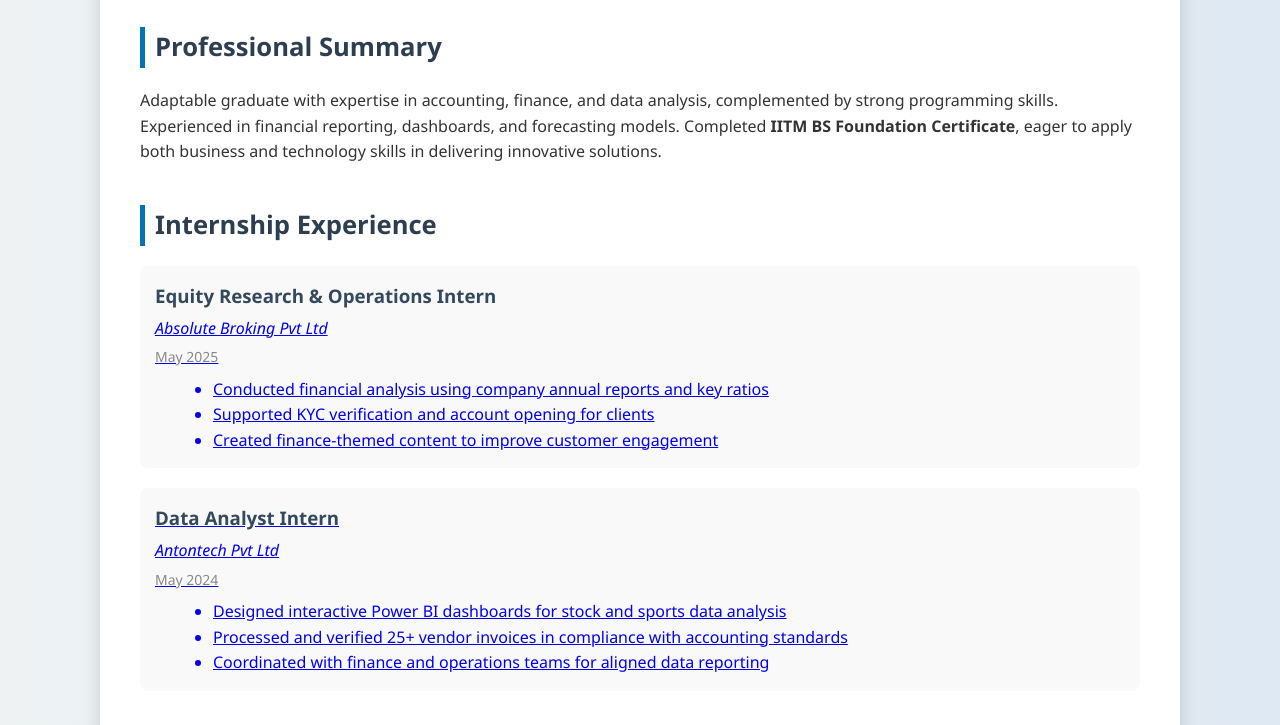
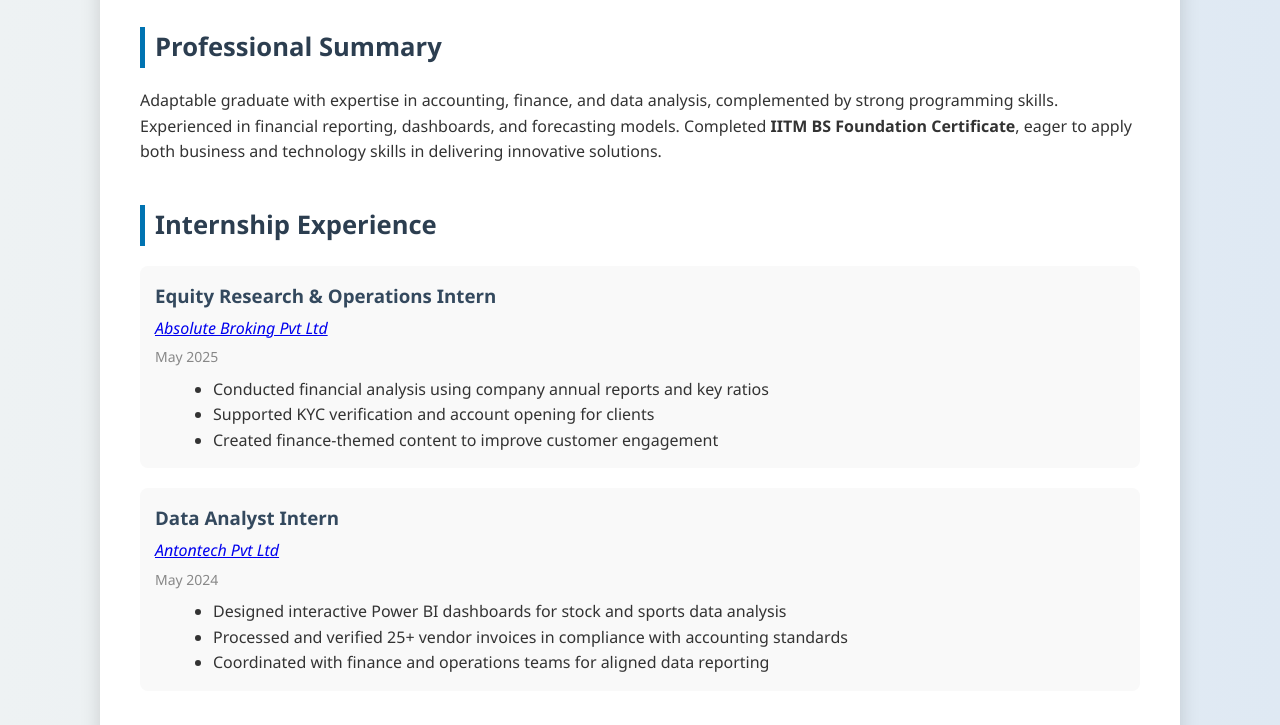
Before and after one commit to SanjaiKannaBC/Resume, a plain HTML site: page index.html in a window 1280 px wide. Shown: the part 227-952 px from the top of the page. Drawn offline with Linux system fonts and the light colour scheme.

Commit message:
Update index.html

```diff
--- a/index.html
+++ b/index.html
@@ -160,7 +160,7 @@
       <h2>Internship Experience</h2>
       <div class="job">
         <h3>Equity Research & Operations Intern</h3>
-        <div class="company"><a href="https://www.absolutebroking.com/" >Absolute Broking Pvt Ltd</div>
+        <div class="company"><a href="https://www.absolutebroking.com/" >Absolute Broking Pvt Ltd</a></div>
         <div class="date">May 2025</div>
         <ul>
           <li>Conducted financial analysis using company annual reports and key ratios</li>
@@ -170,7 +170,7 @@
       </div>
       <div class="job">
         <h3>Data Analyst Intern</h3>
-        <div class="company"><a href='https://www.antontech.in/'>Antontech Pvt Ltd</div>
+        <div class="company"><a href='https://www.antontech.in/'>Antontech Pvt Ltd</a></div>
         <div class="date">May 2024</div>
         <ul>
           <li>Designed interactive Power BI dashboards for stock and sports data analysis</li>
```
